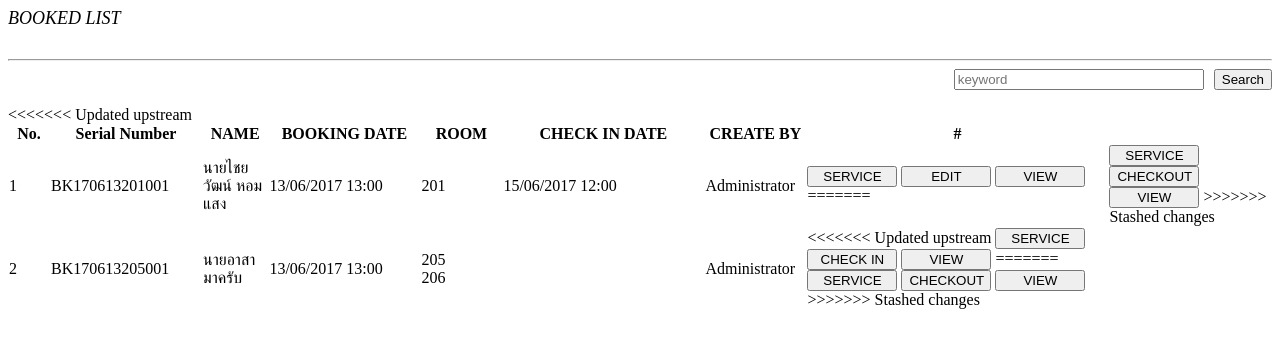
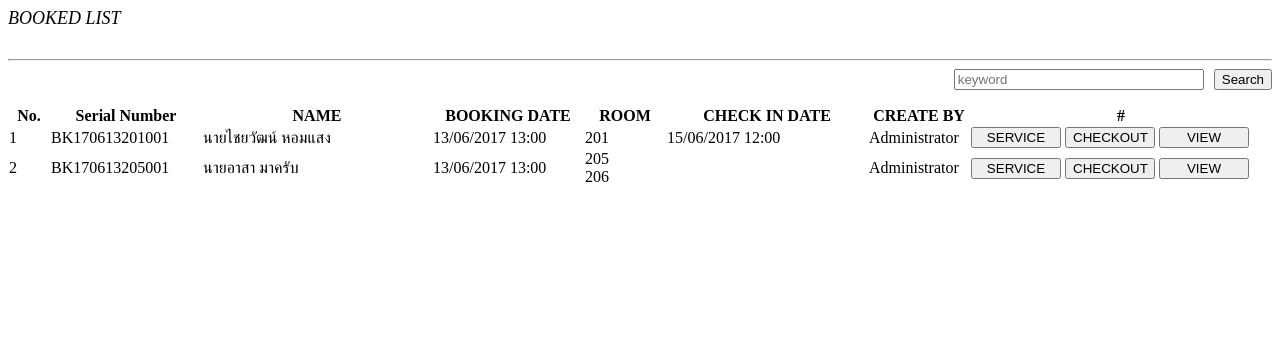
Before and after one commit to mynameistecs51/janjao, a CodeIgniter app: the page made by application/views/checkin/CheckinList.php in a window 1280 px wide. Shown: the top 348 px of the page. Run offline with CodeIgniter, Linux system fonts and the light colour scheme; data that the repository does not hold is empty.

Commit message:
update btw checkout

```diff
--- a/application/views/checkin/CheckinList.php
+++ b/application/views/checkin/CheckinList.php
@@ -28,7 +28,7 @@
     						<th style="text-align: center;width:  150px;">Serial Number</th>
     						<th  >NAME </th>
     						<th style="text-align: center;width:  150px;">BOOKING DATE</th>
-                            <th style="text-align: center;width:  80px;">ROOM</th>
+    						<th style="text-align: center;width:  80px;">ROOM</th>
     						<th style="text-align: center;width:  200px;">CHECK IN DATE</th>
     						<th style="text-align: center;width:  100px;"> CREATE BY</th>
     						<th width="300">#</th>
@@ -39,41 +39,29 @@
     						<td>1</td>
     						<td>BK170613201001</td>
     						<td>นายไชยวัฒน์  หอมแสง</td>
-                            <td>13/06/2017 13:00</td>
+    						<td>13/06/2017 13:00</td>
     						<td>201</td>
     						<td>15/06/2017 12:00</td>
     						<td>Administrator</td>
-<<<<<<< Updated upstream
-    						<td >
-    							<button class="btn btn-warning   btn-sm" style="width: 90px;">SERVICE</button>
-    							<button class="btn btn-sm" style="width: 90px;" >EDIT</button>
-    							<button class="btn btn-info  btn-sm"  style="width: 90px;">VIEW</button>
-=======
+
     						<td class="col-sm-3">
     							<button class="btn btn-warning   btn-xs" style="width: 90px;">SERVICE</button>
     							<button class="btn btn-primary  btn-xs btn_checkout" style="width: 90px;" >CHECKOUT</button>
     							<button class="btn btn-info  btn-xs"  style="width: 90px;">VIEW</button>
->>>>>>> Stashed changes
     						</td>
     					</tr>
     					<tr>
     						<td>2</td>
     						<td>BK170613205001</td>
     						<td>นายอาสา  มาครับ</td>
-                            <td>13/06/2017 13:00</td>
+    						<td>13/06/2017 13:00</td>
     						<td>205<br>206</td>
     						<td></td>
     						<td>Administrator</td>
     						<td >
-<<<<<<< Updated upstream
-    							<button class="btn btn-warning   btn-sm" style="width: 90px;">SERVICE</button>
-    							<button class="btn btn-danger  btn-sm" style="width: 90px;" >CHECK IN</button>
-    							<button class="btn btn-info  btn-sm"  style="width: 90px;">VIEW</button>
-=======
     							<button class="btn btn-warning   btn-xs" style="width: 90px;">SERVICE</button>
     							<button class="btn btn-primary  btn-xs btn_checkout" style="width: 90px;" >CHECKOUT</button>
     							<button class="btn btn-info  btn-xs"  style="width: 90px;">VIEW</button>
->>>>>>> Stashed changes
     						</td>
     					</tr>
     				</tbody>
```
